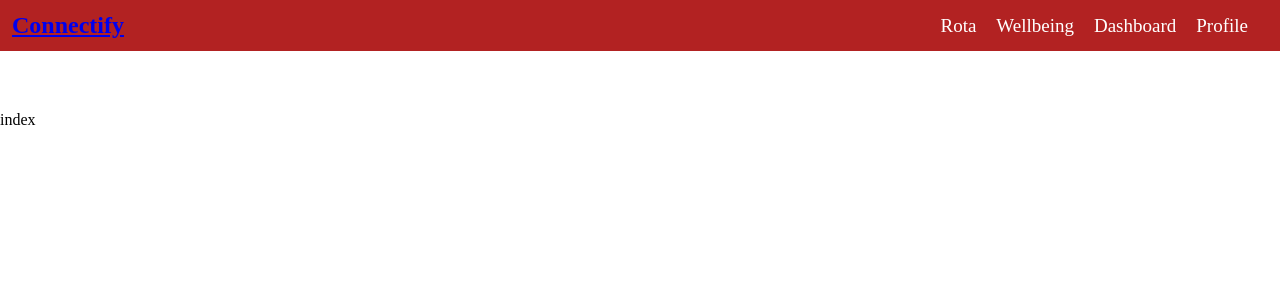
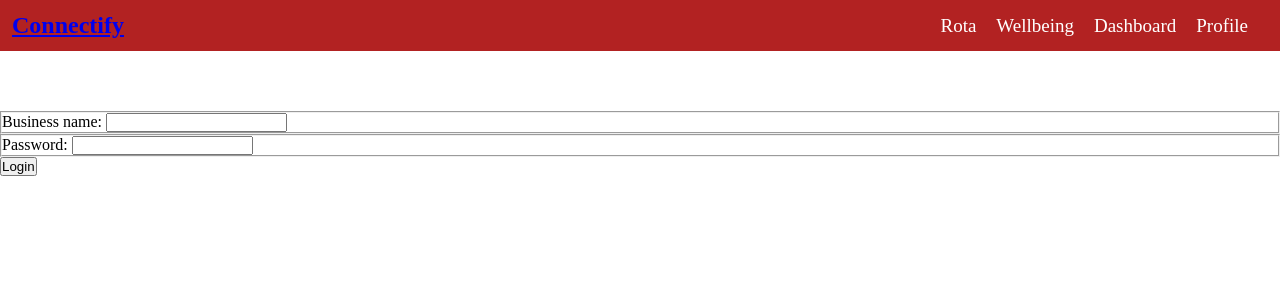
Before and after one commit to mithurssan/connectify_front_end, a React (Vite) app: page /login/business in a window 1280 px wide. Shown: the top 300 px of the page. Built offline with nearby package versions, Linux system fonts and the light colour scheme.

Commit message:
finish login pages for user and business

```diff
--- a/src/pages/LoginBusiness/index.jsx
+++ b/src/pages/LoginBusiness/index.jsx
@@ -1,7 +1,76 @@
-import React from 'react';
+import React, { useState } from 'react';
+import axios from 'axios';
 
 const LoginBusiness = () => {
-	return <div>index</div>;
+	const [businessName, setBusinessName] = useState('');
+	const [password, setPassword] = useState('');
+	const [isLoaded, setIsLoaded] = useState(false);
+	const [error, setError] = useState(false);
+
+	const loginBusiness = async () => {
+		try {
+			const url = 'http://127.0.0.1:5000/businesses/login';
+			const options = {
+				business_name: businessName,
+				business_password: password,
+			};
+			const res = await axios.post(url, options);
+			console.log(res);
+		} catch (error) {
+			console.log(error, 'error');
+			if (error.response.status == 401) {
+				setIsLoaded(false);
+				setError(true);
+			}
+		}
+	};
+
+	const handleSubmit = async (e) => {
+		e.preventDefault();
+
+		if (businessName.length === 0) {
+			setIsLoaded(false);
+			setError(true);
+		} else if (password.length === 0) {
+			setIsLoaded(false);
+			setError(true);
+		} else {
+			loginBusiness();
+
+			setIsLoaded(true);
+			setError(false);
+		}
+	};
+
+	const handleInputBusinessName = (e) => {
+		setBusinessName(e.target.value);
+	};
+
+	const handleInputPassword = (e) => {
+		setPassword(e.target.value);
+	};
+
+	return (
+		<div>
+			<form onSubmit={handleSubmit}>
+				<fieldset>
+					<label htmlFor="username">Business name: </label>
+					<input type="text" id="username" value={businessName} onChange={handleInputBusinessName} />
+				</fieldset>
+				<fieldset>
+					<label htmlFor="password">Password: </label>
+					<input type="password" id="password" value={password} onChange={handleInputPassword} />
+				</fieldset>
+				<input type="submit" value="Login" />
+			</form>
+			{isLoaded && <h1>Correct Credentials</h1>}
+			{error && (
+				<div>
+					<h1>Incorrect Credentials</h1>
+				</div>
+			)}
+		</div>
+	);
 };
 
 export default LoginBusiness;
--- a/src/pages/LoginUser/index.jsx
+++ b/src/pages/LoginUser/index.jsx
@@ -19,7 +19,8 @@ const LoginUser = () => {
 		} catch (error) {
 			console.log(error, 'error');
 			if (error.response.status == 401) {
-				alert('Invalid credentials');
+				setIsLoaded(false);
+				setError(true);
 			}
 		}
 	};
@@ -28,13 +29,16 @@ const LoginUser = () => {
 		e.preventDefault();
 
 		if (username.length === 0) {
-			alert('Do not forget about email!');
+			setIsLoaded(false);
+			setError(true);
 		} else if (password.length === 0) {
-			alert('Do not forget about password!');
+			setIsLoaded(false);
+			setError(true);
 		} else {
 			loginUser();
 
-			alert('success');
+			setIsLoaded(true);
+			setError(false);
 		}
 	};
 
@@ -57,7 +61,7 @@ const LoginUser = () => {
 					<label htmlFor="password">Password: </label>
 					<input type="password" id="password" value={password} onChange={handleInputPassword} />
 				</fieldset>
-				<input type="submit" value="Register" />
+				<input type="submit" value="Login" />
 			</form>
 			{isLoaded && <h1>Correct Credentials</h1>}
 			{error && (
```
